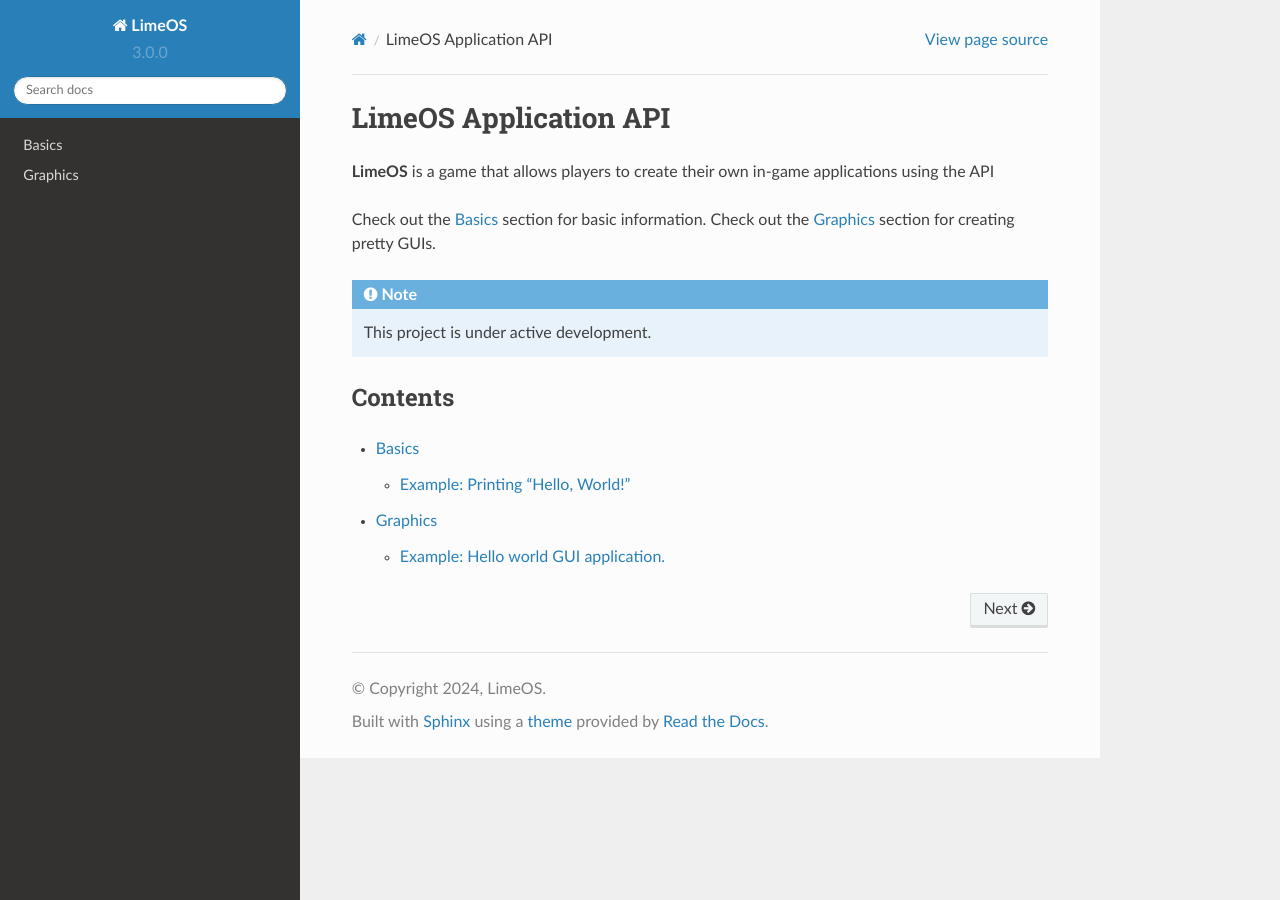
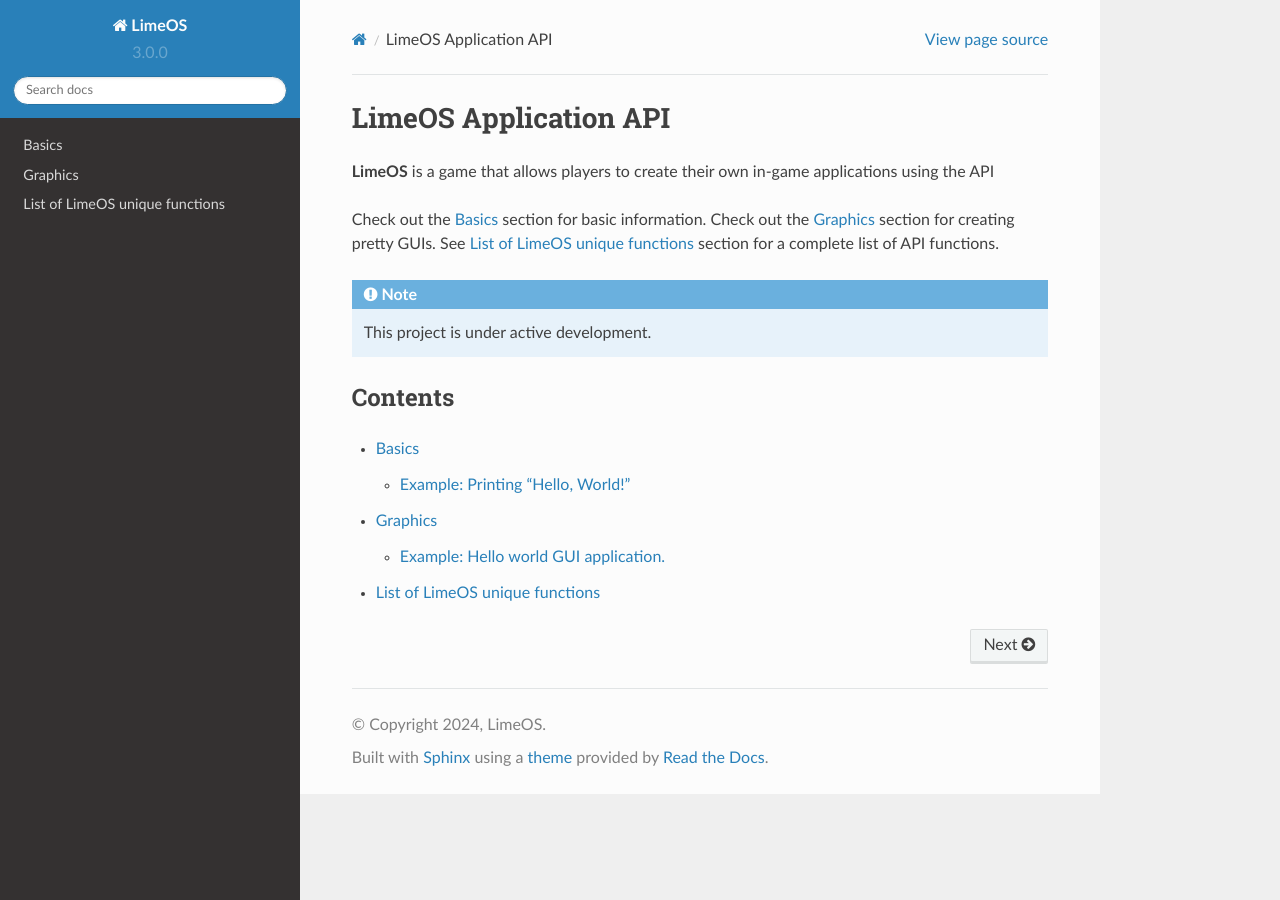
Before and after one commit to 10BitByte/LimeOS, a Sphinx documentation site: the page built from docs/source/index.rst, in a window 1280 px wide. Built offline with Sphinx 7.4.7 and the Read the Docs theme 2.0.0, drawn with Linux system fonts in a browser that asks for light colours.

Commit message:
Update index.rst

```diff
--- a/docs/source/index.rst
+++ b/docs/source/index.rst
@@ -5,6 +5,7 @@ LimeOS Application API
 
 Check out the :doc:`basics` section for basic information.
 Check out the :doc:`graphics` section for creating pretty GUIs.
+See :doc:`functions` section for a complete list of API functions.
 
 .. note::
 
@@ -17,3 +18,4 @@ Contents
 
    basics
    graphics
+   functions
```
